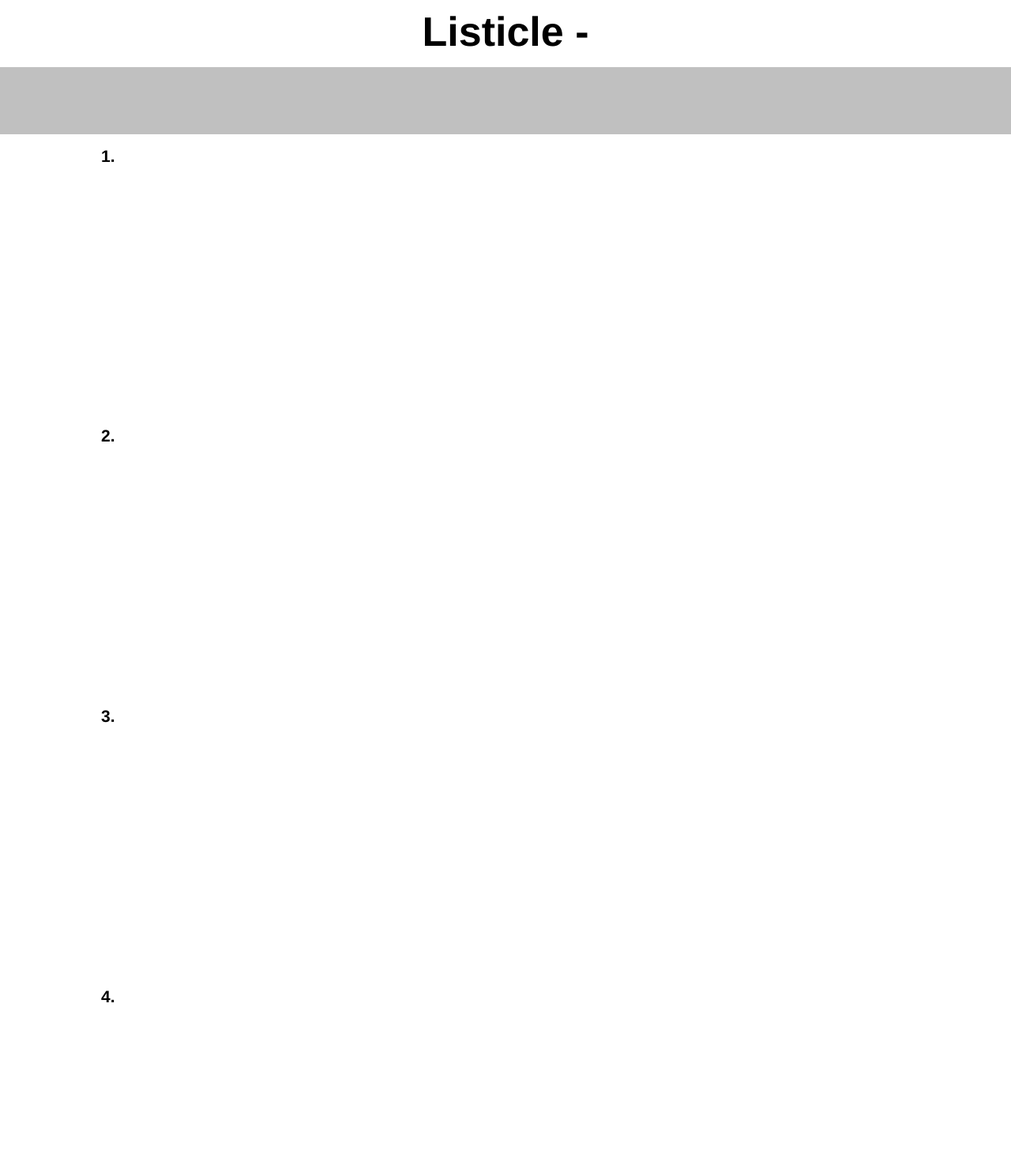
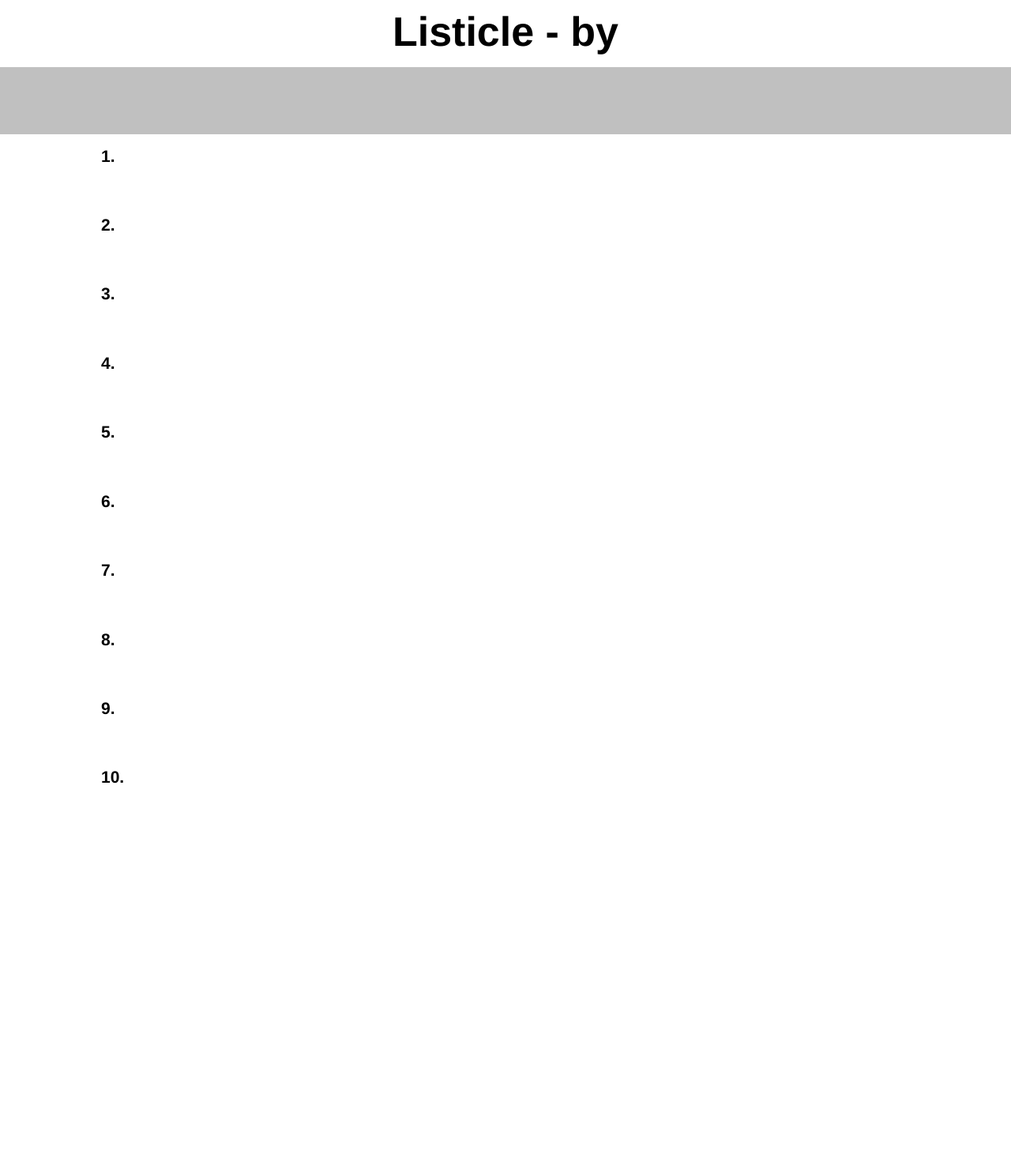
Before and after one commit to dinomujki/listicles, a Flask app: template templates/form_action.html in a window 1280 px wide. Shown: the top 1475 px of the page at 79% size. After the commit the page ends 992 px from the top, so only its background shows below. Run offline with Flask 2, Linux system fonts and the light colour scheme; the template is opened without the code that fills it, so the values that code supplies are empty.

Commit message:
Style, two prompts, images, multiple descriptions from wikipedia based on the metric

```diff
--- a/app.py
+++ b/app.py
@@ -5,9 +5,16 @@ from flask import Flask, render_template, request, url_for
 import re
 from bs4 import BeautifulSoup
 import urllib, urllib2
-
+import requests
+import html5lib
 # Initialize the Flask application
 app = Flask(__name__)
+
+
+import sys
+reload(sys)
+sys.setdefaultencoding('utf8')
+
 
 # Define a route for the default URL, which loads the form
 @app.route('/')
@@ -20,9 +27,9 @@ def form():
 @app.route('/List/', methods=['POST'])
 def List():
     inputprompt=request.form['prompt']
-
-    prompts = inputprompt.split()
-    prompt="+".join(prompts)
+    inputmetric=request.form['metric']
+    # prompts = inputprompt.split()
+    # prompt="+".join(prompts)
 
     # youtubeurl = "https://www.youtube.com/results?search_query=documentary+top+"+str(prompt)
     # # searchrequest = urllib2.Request(youtubeurl, None, {'User-Agent':'Mozilla/5.0 (Macintosh; Intel Mac OS X 11_7_4) AppleWebKit/536.11 (KHTML, like Gecko) Chrome/20.0.1132.57 Safari/536.11'})
@@ -35,7 +42,7 @@ def List():
 
 
     # use bing to find url of wikipedia list from prompt
-    bingurl = "https://www.bing.com/search?q=wikipedia+top+ten+list+"+str(prompt)
+    bingurl = "https://www.bing.com/search?q=wikipedia+top+ten+list+of+"+str(inputprompt)+"+by+"+str(inputmetric)
     searchrequest = urllib2.Request(bingurl, None, {'User-Agent':'Mozilla/5.0 (Macintosh; Intel Mac OS X 11_7_4) AppleWebKit/536.11 (KHTML, like Gecko) Chrome/20.0.1132.57 Safari/536.11'})
     urlfile = urllib2.urlopen(searchrequest)
     page = urlfile.read()
@@ -50,8 +57,7 @@ def List():
 
     l = soup.find('table', class_='wikitable')
 
-    # l = soup.find('table')
-    # print l
+
     general=soup.find_all('p')[0:3]
     # rawitems = l.find_all('th', {'scope':'row'})[0:10]
     rawitems = l.find_all('tr')[0:15]
@@ -71,50 +77,79 @@ def List():
                 linkitem = scoperow[0].find('a', class_=lambda x: x != 'reference')
             else:
                 linkitem = item.find('a')
-                # data=item.find('td')
-            # print "data = %s" %data
+
+
             print linkitem
             name = linkitem.contents[0]
 
             linkurl = linkitem['href']
             print name
+            names.append(name)
 
 
-            #   name['href']="http://www.imdb.com/"+name['href']
-            names.append(name)
+            query = name
+            query= query.split()
+            query='+'.join(query)
+            url = "http://www.bing.com/images/search?q=" +(inputprompt) + "+" + query + "&qft=+filterui:aspect-square"
+            print url
+            searchrequest = urllib2.Request(url, None, {'User-Agent':'Mozilla/5.0 (Macintosh; Intel Mac OS X 11_7_4) AppleWebKit/536.11 (KHTML, like Gecko) Chrome/20.0.1132.57 Safari/536.11'})
+            urlfile = urllib2.urlopen(searchrequest)
+            page = urlfile.read()
+            soup = BeautifulSoup(page)
+            divsoup = soup.find_all('div', class_='dg_u')[0:5]
 
-            # # names[counter]="http://www.imdb.com/"+names[counter]
-            # googlenames = str(item.find('a').get_text().encode('ascii','ignore'))
-            # googlenameslist = googlenames.split()
-            # googlenames = "+".join(googlenameslist)
-            # #   googleurl = "https://www.google.com/search?q=wikipedia+"+str(googlenames)+"+film"
-            # googleurl = "https://www.bing.com/search?q=wikipedia+"+str(googlenames)
-            #
-            # searchrequest = urllib2.Request(googleurl, None, {'User-Agent':'Mosilla/5.0 (Macintosh; Intel Mac OS X 10_7_4) AppleWebKit/536.11 (KHTML, like Gecko) Chrome/20.0.1132.57 Safari/536.11'})
+
             wikiurl = "http://en.wikipedia.org" + str(linkurl)
-            # urlfile = urllib2.urlopen(linkurl)
-            # page = urlfile.read()
-            #
-            # soup=BeautifulSoup(page)
-            # # wikiurl=soup.find('h3', class_="r")
-            # # wikiurl=wikiurl.find('a')
-            # # wikiurl=wikiurl['href']
 
             deschtml=urllib.urlopen(wikiurl).read()
             soup=BeautifulSoup(deschtml)
             # k=(soup.find_all('div', class_='mw-content-ltr')[0]).find('p')
-            k=soup.find_all('div', class_='mw-content-ltr')[0].find_all('p', recursive=False)[0]
-            descs.append(k)
+            k=soup.find_all('div', class_='mw-content-ltr')[0].find_all('p', recursive=False)
 
-            # img=soup.find('   div', class_='mw-content-ltr'    ).find('img')
-            img=soup.find('div', class_='mw-content-ltr').find('img', {'src' : re.compile(r'(jpe?g)$')})
-            imgs.append(img)
+            count1 = 1;
+            count2 = 0;
+            description = k[0].get_text()
+            breaking = " <br/> <br/> "
 
-            counter=counter+1
-            #   descs.append(str(item.find('span', class_='outline').get_text()))
+            while (count1<len(k))&(count2<2):
+                # print "count=", count1
+                par = k[count1].get_text()
+                words = (par.split()) #split the paragraph into individual words
+                if inputmetric in words: #see if one of the words in the paragraph is the word we want
+                    description = description+breaking+par
+                    count2+=1
+                count1+=1
+
+            descs.append(description)
 
 
-    return render_template('form_action.html', prompt=inputprompt, image0 = imgs[0],image1 = imgs[1],image2 = imgs[2],image3 = imgs[3],image4 = imgs[4],image5 = imgs[5],image6 = imgs[6],image7 = imgs[7],image8 = imgs[8],image9 = imgs[9], name0=names[0], name1=names[1], name2=names[2],name3=names[3],name4=names[4],name5=names[5],name6=names[6],name7=names[7],name8=names[8],name9=names[9], desc0=descs[0], desc1=descs[1], desc2=descs[2], desc3=descs[3], desc4=descs[4], desc5=descs[5], desc6=descs[6], desc7=descs[7], desc8=descs[8], desc9=descs[9], general1 =general[0], general2 =general[1], general3 =general[2])
+            linkimg = divsoup[0].find('a')
+            linkimg = linkimg['m']
+            m = re.search('imgurl:"(.+?)"', linkimg)
+            imag = m.group(1)
+            print imag
+            imgs.append(imag)
+            # img=soup.find('   div', class_='mw-content-ltr'    ).find('img')
+            # img=soup.find('div', class_='mw-content-ltr').find('img', {'src' : re.compile(r'(jpe?g)$')})
+
+            # counter=0
+            # def check_url(url):
+            #     return True
+            # while (not check_url(imag))&(counter<5):
+            #     counter+= 1
+            #     linkimg = divsoup[counter].find('a')
+            #     linkimg = linkimg['m']
+            #     print linkimg
+            #     m = re.search('imgurl:"(.+?)"', linkimg)
+            #     imag = m.group(1)
+            #     print imag
+
+            counter+=1
+
+
+
+
+    return render_template('form_action.html', prompt=inputprompt, metric=inputmetric, image0 = imgs[0],image1 = imgs[1],image2 = imgs[2],image3 = imgs[3],image4 = imgs[4],image5 = imgs[5],image6 = imgs[6],image7 = imgs[7],image8 = imgs[8],image9 = imgs[9], name0=names[0], name1=names[1], name2=names[2],name3=names[3],name4=names[4],name5=names[5],name6=names[6],name7=names[7],name8=names[8],name9=names[9], desc0=descs[0], desc1=descs[1], desc2=descs[2], desc3=descs[3], desc4=descs[4], desc5=descs[5], desc6=descs[6], desc7=descs[7], desc8=descs[8], desc9=descs[9], general1 =general[0], general2 =general[1], general3 =general[2])
     # return render_template('form_action.html', prompt=prompt,name0=names[0], name1=names[1], name2=names[2],name3=names[3],name4=names[4],name5=names[5],name6=names[6],name7=names[7],name8=names[8],name9=names[9], desc0=descs[0], desc1=descs[1], desc2=descs[2], desc3=descs[3], desc4=descs[4], desc5=descs[5], desc6=descs[6], desc7=descs[7], desc8=descs[8], desc9=descs[9])
     # return render_template('form_action.html', prompt=prompt,name0=names[0], name1=names[1], name2=names[2],name3=names[3],name4=names[4],name5=names[5],name6=names[6],name7=names[7],name8=names[8],name9=names[9])
     # return render_template('form_action.html', prompt=prompt)
--- a/static/style.css
+++ b/static/style.css
@@ -66,9 +66,12 @@ div.content {
 div.description > *{
     vertical-align: top;
 }
+
+div.description {
+    margin-bottom: 30px;
+}
 div.textd{
     width:70%;
-    height: 300px;
     display: inline-block;
 }
 div.textd p {
@@ -78,3 +81,8 @@ div.textd p {
 div.imaged{
     display: inline-block;
 }
+
+div.imaged img{
+    max-width: 280px;
+    max-height: 280px;
+}
--- a/static/styles.css
+++ b/static/styles.css
@@ -59,7 +59,7 @@ form label{
     margin: 0 auto;
 }
 form input[type=text]{
-    width:500px;
+    width:200px;
     font-size: 20px;
     text-align: center;
     border: 1px solid #aaa;
@@ -67,7 +67,7 @@ form input[type=text]{
     box-shadow: inset 0 1px 2px rgba(0,0,0,.1);
     box-sizing: border-box;
     padding: 5px;
-    margin-bottom: 20px;
+    margin: 15px;
     outline: 0;
     -webkit-border-radius: 5px;
     -moz-border-radius: 5px;
--- a/templates/form_action.html
+++ b/templates/form_action.html
@@ -8,7 +8,7 @@
         <div id="container">
             <div class="wiki">{{wikiurl|safe}}</div>
             <div class="title" id="result-title">
-                <h1>Listicle - {{prompt|safe}}</h1>
+                <h1>Listicle - {{prompt|safe}} by {{metric|safe}}</h1>
 
             </div>
             <div id="general">
@@ -21,61 +21,61 @@
                 <h2>1. {{name0|safe}}</h2>
                 <div class="description">
                     <div class="textd">{{desc0|safe}}</div>
-                    <div class="imaged">{{image0|safe}}</div>
+                    <div class="imaged"><img src="{{image0|safe}}"></div>
                 </div>
 
                 <h2>2. {{name1|safe}}</h2>
                 <div class="description">
                     <div class="textd">{{desc1|safe}}</div>
-                    <div class="imaged">{{image1|safe}}</div>
+                    <div class="imaged"><img src="{{image1|safe}}"></div>
                 </div>
 
                 <h2>3. {{name2|safe}}</h2>
                 <div class="description">
                     <div class="textd">{{desc2|safe}}</div>
-                    <div class="imaged">{{image2|safe}}</div>
+                    <div class="imaged"><img src="{{image2|safe}}"></div>
                 </div>
 
                 <h2>4. {{name3|safe}}</h2>
                 <div class="description">
                     <div class="textd">{{desc3|safe}}</div>
-                    <div class="imaged">{{image3|safe}}</div>
+                    <div class="imaged"><img src="{{image3|safe}}"></div>
                 </div>
 
                 <h2>5. {{name4|safe}}</h2>
                 <div class="description">
                     <div class="textd">{{desc4|safe}}</div>
-                    <div class="imaged">{{image4|safe}}</div>
+                    <div class="imaged"><img src="{{image4|safe}}"></div>
                 </div>
 
                 <h2>6. {{name5|safe}}</h2>
                 <div class="description">
                     <div class="textd">{{desc5|safe}}</div>
-                    <div class="imaged">{{image5|safe}}</div>
+                    <div class="imaged"><img src="{{image5|safe}}"></div>
                 </div>
 
                 <h2>7. {{name6|safe}}</h2>
                 <div class="description">
                     <div class="textd">{{desc6|safe}}</div>
-                    <div class="imaged">{{image6|safe}}</div>
+                    <div class="imaged"><img src="{{image6|safe}}"></div>
                 </div>
 
                 <h2>8. {{name7|safe}}</h2>
                 <div class="description">
                     <div class="textd">{{desc7|safe}}</div>
-                    <div class="imaged">{{image7|safe}}</div>
+                    <div class="imaged"><img src="{{image7|safe}}"></div>
                 </div>
 
                 <h2>9. {{name8|safe}}</h2>
                 <div class="description">
                     <div class="textd">{{desc8|safe}}</div>
-                    <div class="imaged">{{image8|safe}}</div>
+                    <div class="imaged"><img src="{{image8|safe}}"></div>
                 </div>
 
                 <h2>10. {{name9|safe}}</h2>
                 <div class="description">
                     <div class="textd">{{desc9|safe}}</div>
-                    <div class="imaged">{{image9|safe}}</div>
+                    <div class="imaged"><img src="{{image9|safe}}"></div>
                 </div>
             </div>
 
--- a/templates/form_submit.html
+++ b/templates/form_submit.html
@@ -13,8 +13,10 @@
 				<h4>Lists just got more interesting &#33;</h4>
 				<div class="form">
 				  <form method="post" action="{{ url_for('List') }}">
-                  <label for="prompt"></label>
-                  <input type="text" name="prompt" /><br />
+                  <!-- <label for="prompt"></label> -->
+                  <input type="text" name="prompt" placeholder="Anything"/>
+                  by
+                  <input type="text" name="metric" placeholder="something"/><br/>
                   <button type="submit" value="Submit">List me!</button>
 				</form>
 				</div>
```
